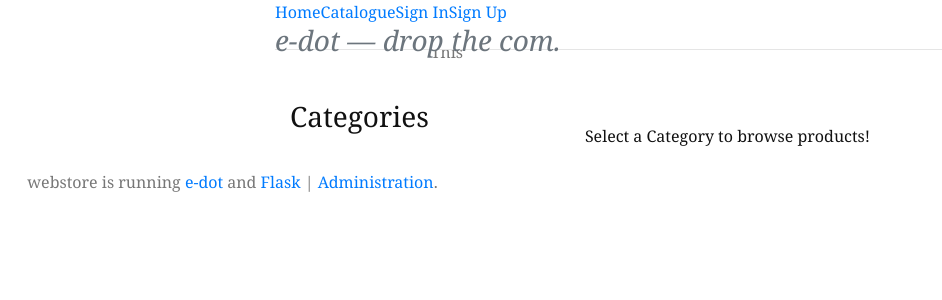
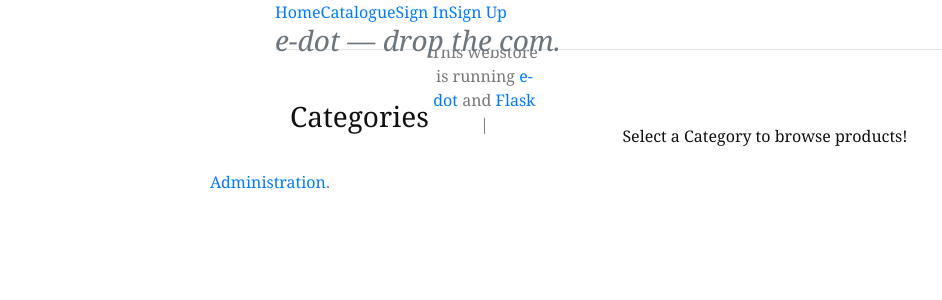
Before and after one commit to ax-rwnd/E-dot, a Flask app: page /catalogue/ in a window 1280 px wide. Shown: the top 300 px of the page, without its empty margins (0-942 px from the left). Run offline with Flask 2, Linux system fonts and the light colour scheme; data that the repository does not hold is empty; some libraries are stand-ins or nearby versions.

Commit message:
Unifies some flasher layout.

```diff
--- a/templates/account.html
+++ b/templates/account.html
@@ -9,8 +9,9 @@
     <link href="/static/form_style.css" rel="stylesheet">
     <style>
         .content{
-        float:none;
-        width:100%;
+	/* set to the size of the largest sub-element,
+	   since it's not responsive either way...*/
+        width:450px;
         }
         form#manage{
         float:none;
--- a/templates/catalogue.html
+++ b/templates/catalogue.html
@@ -19,7 +19,7 @@
     <link href="/static/catalogue_style.css" rel="stylesheet">
     <style>
         .content{
-        width:75%;
+        width:450px;
         }
     </style>
 
```
